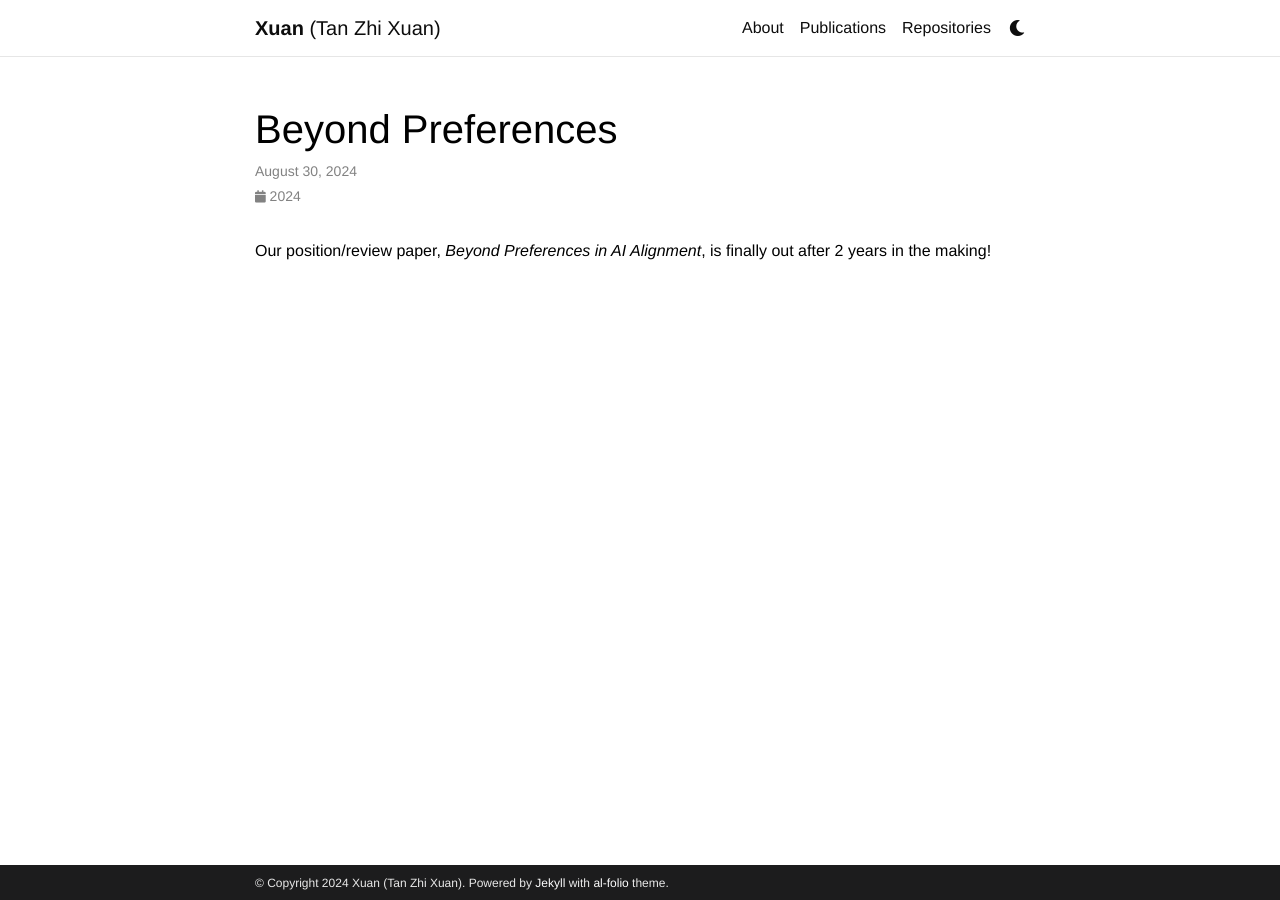
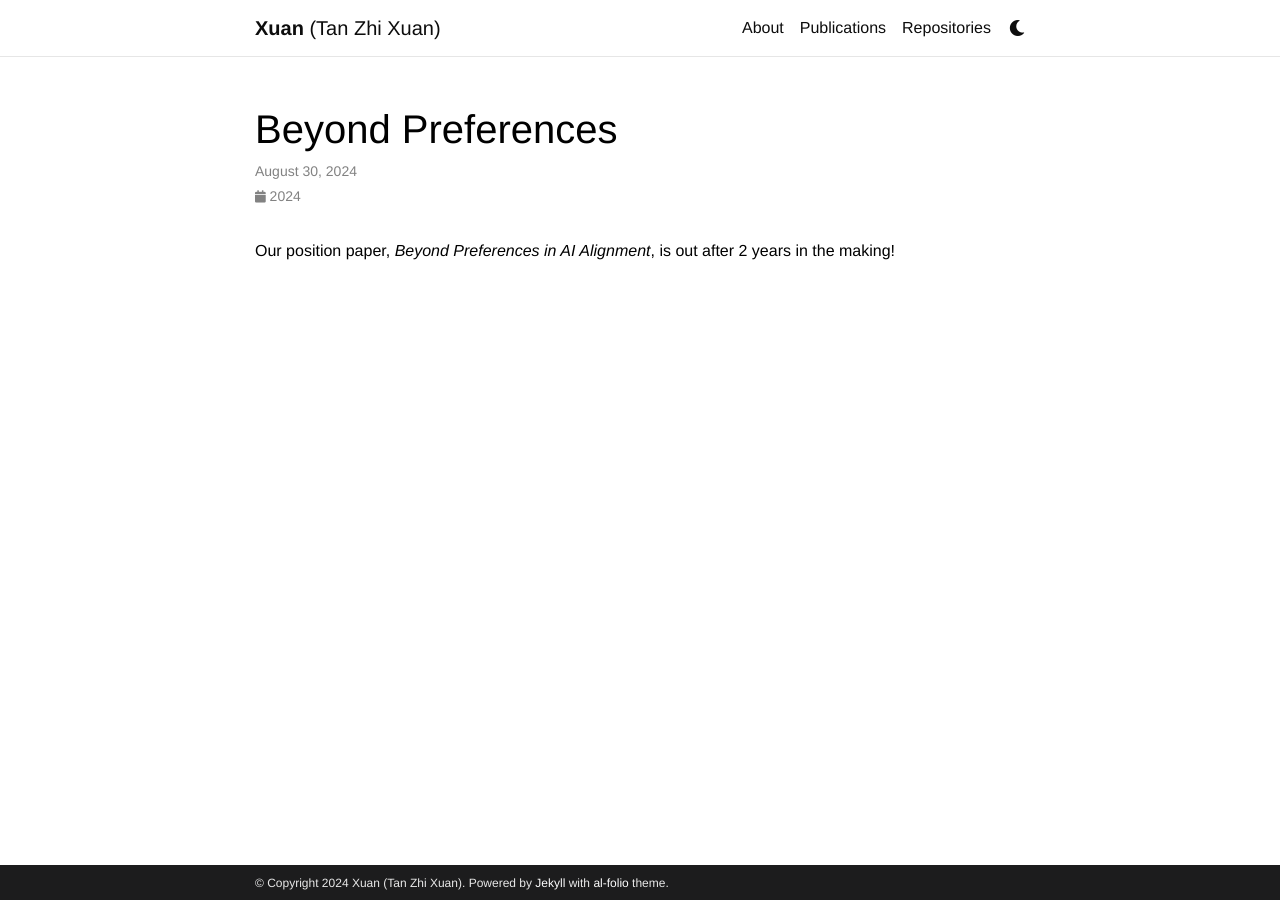
Before and after one commit to ztangent/ztangent.github.io, a Jekyll site: the page built from _news/2024-08-30-beyond-preferences.md, in a window 1280 px wide. Built offline with Jekyll 4.4.1, drawn with Linux system fonts in a browser that asks for light colours; full-size pictures stand in for the smaller copies a plugin makes; comment, search, counter and statistics services are not loaded; a style sheet for code colours, icons or effects is not loaded.

Commit message:
Fix link coloring.

```diff
--- a/_news/2024-08-30-beyond-preferences.md
+++ b/_news/2024-08-30-beyond-preferences.md
@@ -5,4 +5,4 @@
 related_posts: false
 ---
 
-Our position/review paper, [*Beyond Preferences in AI Alignment*](https://arxiv.org/abs/2408.16984), is finally out after 2 years in the making!
+Our position paper, [*Beyond Preferences in AI Alignment*](https://arxiv.org/abs/2408.16984), is out after 2 years in the making!
--- a/_sass/_base.scss
+++ b/_sass/_base.scss
@@ -24,6 +24,9 @@
 
 a, table.table a {
   color: var(--global-theme-color);
+  em strong span {
+    color: inherit;
+  }
   &:hover {
     color: var(--global-theme-color);
     text-decoration: underline;
```
